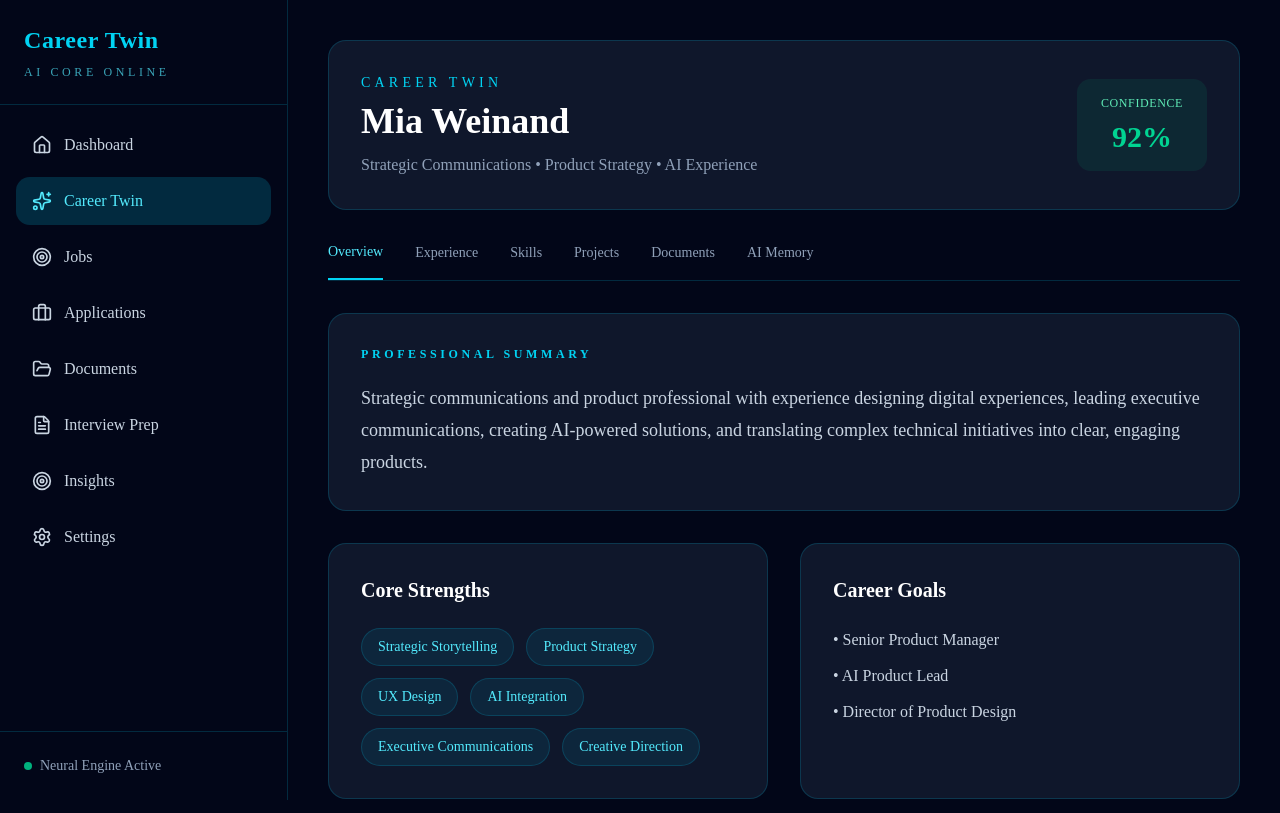
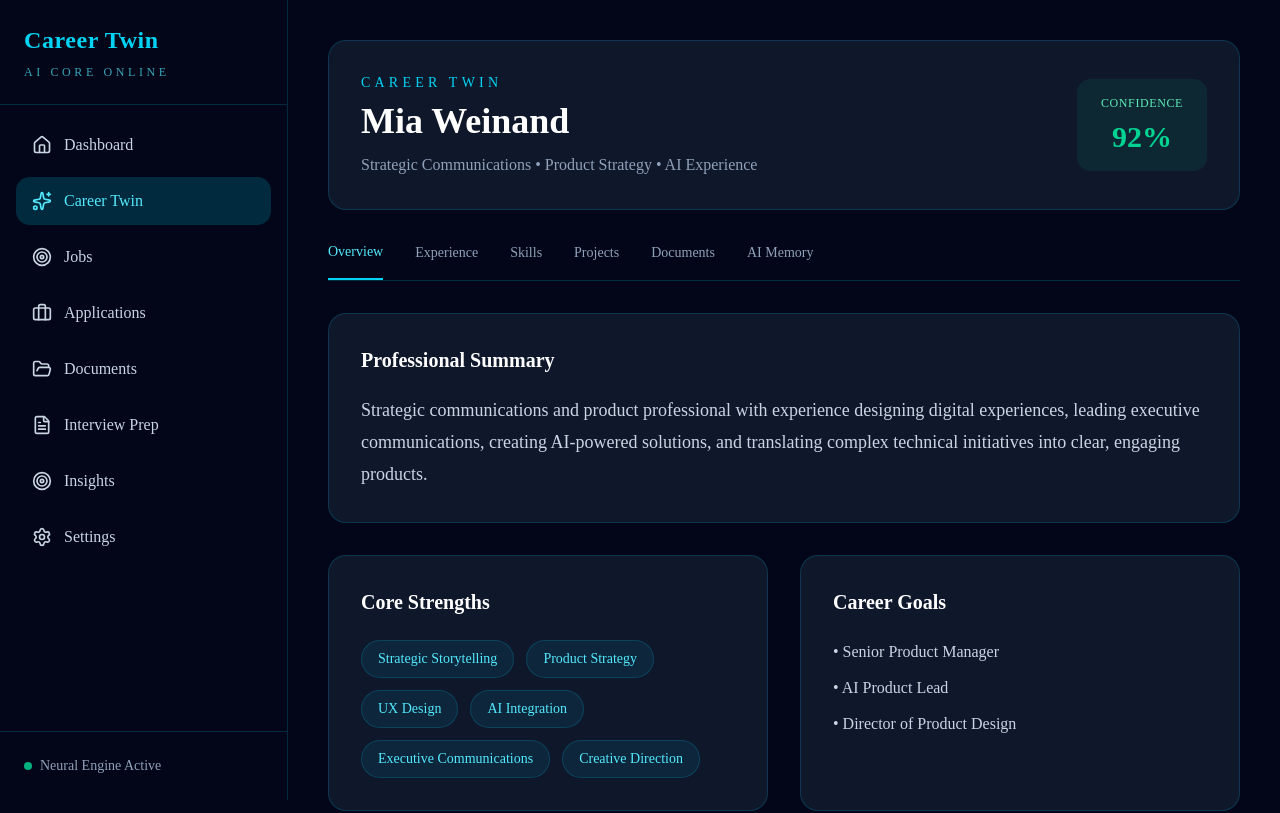
Before and after one commit to weinandmia-21/Career-Twin, a Next.js app: page /career-twin in a window 1280 px wide. Shown: the top 813 px of the page. Built offline with nearby package versions, Linux system fonts and the light colour scheme.

Commit message:
Refactor Career Twin to use design system

```diff
--- a/components/career-twin/AccomplishmentsCard.tsx
+++ b/components/career-twin/AccomplishmentsCard.tsx
@@ -1,17 +1,17 @@
+import Card from "@/components/ui/Card";
+import SectionTitle from "@/components/ui/SectionTitle";
 import { careerTwin } from "@/data/careerTwin";
 
 export default function AccomplishmentsCard() {
   return (
-    <section className="rounded-2xl border border-cyan-500/20 bg-slate-900 p-8">
-      <h2 className="text-xl font-semibold text-white">
-        Recent Accomplishments
-      </h2>
+    <Card>
+      <SectionTitle>Recent Accomplishments</SectionTitle>
 
       <ul className="mt-6 space-y-3 text-slate-300">
         {careerTwin.accomplishments.map((item) => (
           <li key={item}>• {item}</li>
         ))}
       </ul>
-    </section>
+    </Card>
   );
 }
--- a/components/career-twin/GoalsCard.tsx
+++ b/components/career-twin/GoalsCard.tsx
@@ -1,17 +1,17 @@
+import Card from "@/components/ui/Card";
+import SectionTitle from "@/components/ui/SectionTitle";
 import { careerTwin } from "@/data/careerTwin";
 
 export default function GoalsCard() {
   return (
-    <section className="rounded-2xl border border-cyan-500/20 bg-slate-900 p-8">
-      <h2 className="text-xl font-semibold text-white">
-        Career Goals
-      </h2>
+    <Card>
+      <SectionTitle>Career Goals</SectionTitle>
 
       <ul className="mt-6 space-y-3 text-slate-300">
         {careerTwin.goals.map((goal) => (
           <li key={goal}>• {goal}</li>
         ))}
       </ul>
-    </section>
+    </Card>
   );
 }
--- a/components/career-twin/ProfessionalSummary.tsx
+++ b/components/career-twin/ProfessionalSummary.tsx
@@ -1,15 +1,15 @@
+import Card from "@/components/ui/Card";
+import SectionTitle from "@/components/ui/SectionTitle";
 import { careerTwin } from "@/data/careerTwin";
 
 export default function ProfessionalSummary() {
   return (
-    <section className="rounded-2xl border border-cyan-500/20 bg-slate-900 p-8">
-      <p className="text-xs font-semibold uppercase tracking-[0.3em] text-cyan-400">
-        Professional Summary
-      </p>
+    <Card>
+      <SectionTitle>Professional Summary</SectionTitle>
 
       <p className="mt-5 text-lg leading-8 text-slate-300">
         {careerTwin.summary}
       </p>
-    </section>
+    </Card>
   );
 }
--- a/components/career-twin/StrengthsCard.tsx
+++ b/components/career-twin/StrengthsCard.tsx
@@ -1,11 +1,11 @@
+import Card from "@/components/ui/Card";
+import SectionTitle from "@/components/ui/SectionTitle";
 import { careerTwin } from "@/data/careerTwin";
 
 export default function StrengthsCard() {
   return (
-    <section className="rounded-2xl border border-cyan-500/20 bg-slate-900 p-8">
-      <h2 className="text-xl font-semibold text-white">
-        Core Strengths
-      </h2>
+    <Card>
+      <SectionTitle>Core Strengths</SectionTitle>
 
       <div className="mt-6 flex flex-wrap gap-3">
         {careerTwin.strengths.map((strength) => (
@@ -17,6 +17,6 @@ export default function StrengthsCard() {
           </span>
         ))}
       </div>
-    </section>
+    </Card>
   );
 }
--- /dev/null
+++ b/components/ui/Button.tsx
@@ -0,0 +1,22 @@
+interface ButtonProps {
+  children: React.ReactNode;
+  variant?: "primary" | "secondary";
+}
+
+export default function Button({
+  children,
+  variant = "primary",
+}: ButtonProps) {
+  const styles =
+    variant === "primary"
+      ? "bg-cyan-500 text-slate-950 hover:bg-cyan-400"
+      : "border border-cyan-500/20 text-cyan-300 hover:bg-cyan-500/10";
+
+  return (
+    <button
+      className={`rounded-xl px-5 py-3 font-semibold transition ${styles}`}
+    >
+      {children}
+    </button>
+  );
+}
--- /dev/null
+++ b/components/ui/Card.tsx
@@ -0,0 +1,13 @@
+import { ReactNode } from "react";
+
+interface CardProps {
+  children: ReactNode;
+}
+
+export default function Card({ children }: CardProps) {
+  return (
+    <div className="rounded-2xl border border-cyan-500/20 bg-slate-900 p-8">
+      {children}
+    </div>
+  );
+}
--- /dev/null
+++ b/components/ui/PageHeader.tsx
@@ -0,0 +1,31 @@
+interface PageHeaderProps {
+  eyebrow?: string;
+  title: string;
+  description?: string;
+}
+
+export default function PageHeader({
+  eyebrow,
+  title,
+  description,
+}: PageHeaderProps) {
+  return (
+    <div>
+      {eyebrow && (
+        <p className="text-xs font-semibold uppercase tracking-[0.3em] text-cyan-400">
+          {eyebrow}
+        </p>
+      )}
+
+      <h1 className="mt-2 text-4xl font-bold text-white">
+        {title}
+      </h1>
+
+      {description && (
+        <p className="mt-4 max-w-3xl text-slate-400">
+          {description}
+        </p>
+      )}
+    </div>
+  );
+}
--- /dev/null
+++ b/components/ui/SectionTitle.tsx
@@ -0,0 +1,13 @@
+interface SectionTitleProps {
+  children: React.ReactNode;
+}
+
+export default function SectionTitle({
+  children,
+}: SectionTitleProps) {
+  return (
+    <h2 className="text-xl font-semibold text-white">
+      {children}
+    </h2>
+  );
+}
```
Also changed, not shown: components/onboarding/ProgressSteps.tsx (added), components/onboarding/WelcomeCard.tsx (added).
